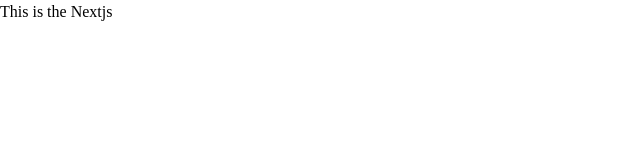
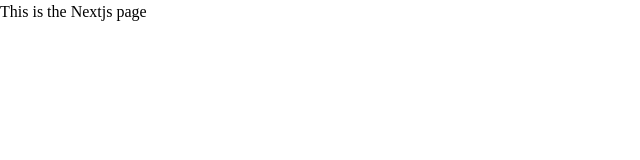
Before and after one commit to egidehirwa/iCook-frontend, a Next.js app: page / in a window 1280 px wide. Shown: the top 160 px of the page, without its empty margins (0-640 px from the left). Built offline with nearby package versions, Linux system fonts and the light colour scheme.

Commit message:
Fixing merge conflict

```diff
--- a/src/app/page.jsx
+++ b/src/app/page.jsx
@@ -1,6 +1,4 @@
-import Image from "next/image";
 import { Rubik, Inter } from "@next/font/google";
-import styles from "./page.module.css";
 
 // Testing font variables with Tailwind
 
@@ -19,8 +17,8 @@
 
 export default function Home() {
   return (
-    <main className={styles.main}>
-      <div>This is the Nextjs</div>
+    <main>
+      <div>This is the Nextjs page</div>
     </main>
   );
 }
```
